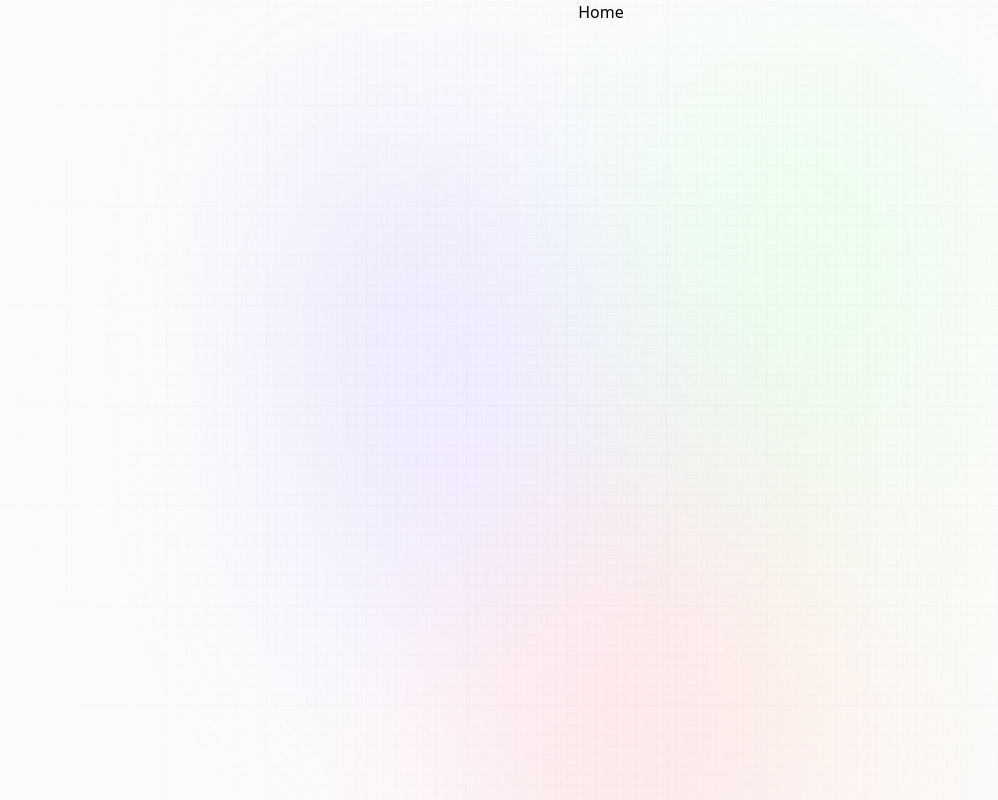
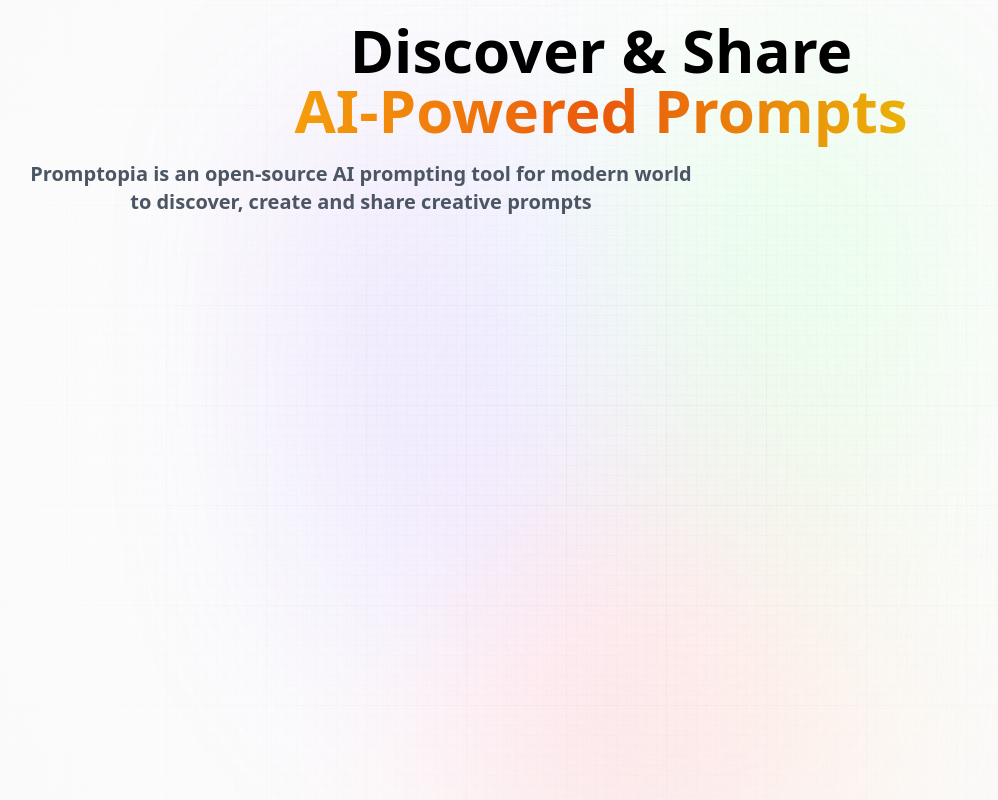
Before and after one commit to dk292/promptopia, a Next.js app: page / in a window 1280 px wide. Shown: the whole page, without its empty margins (39-1037 px from the left). Built offline with nearby package versions, Linux system fonts and the light colour scheme.

Commit message:
Add title and descriptions

```diff
--- a/app/page.jsx
+++ b/app/page.jsx
@@ -1,7 +1,18 @@
-const Page = () => {
+const Home = () => {
   return (
-    <div>Home</div>
+    <section className="w-full flex flex-col">
+      <h1 className="head_text text-center">
+        Discover & Share
+        <br className="max-md:hidden" />
+        <span className="orange_gradient text-center">AI-Powered Prompts</span>
+        <p className="desc text-center">
+          Promptopia is an open-source AI prompting tool for modern world to discover, create and share creative prompts
+        </p>
+
+        {/* Feed */}
+      </h1>
+    </section>
   )
 }
 
-export default Page
+export default Home
```
